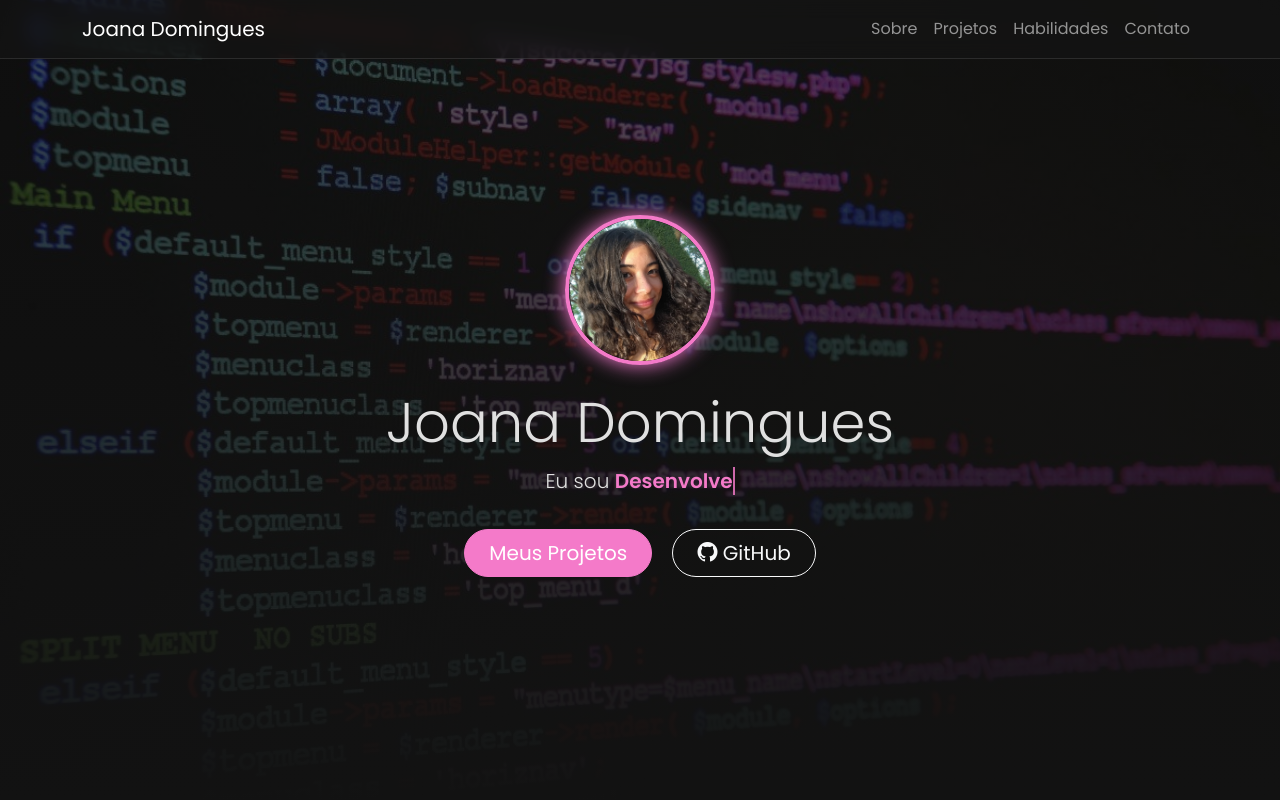
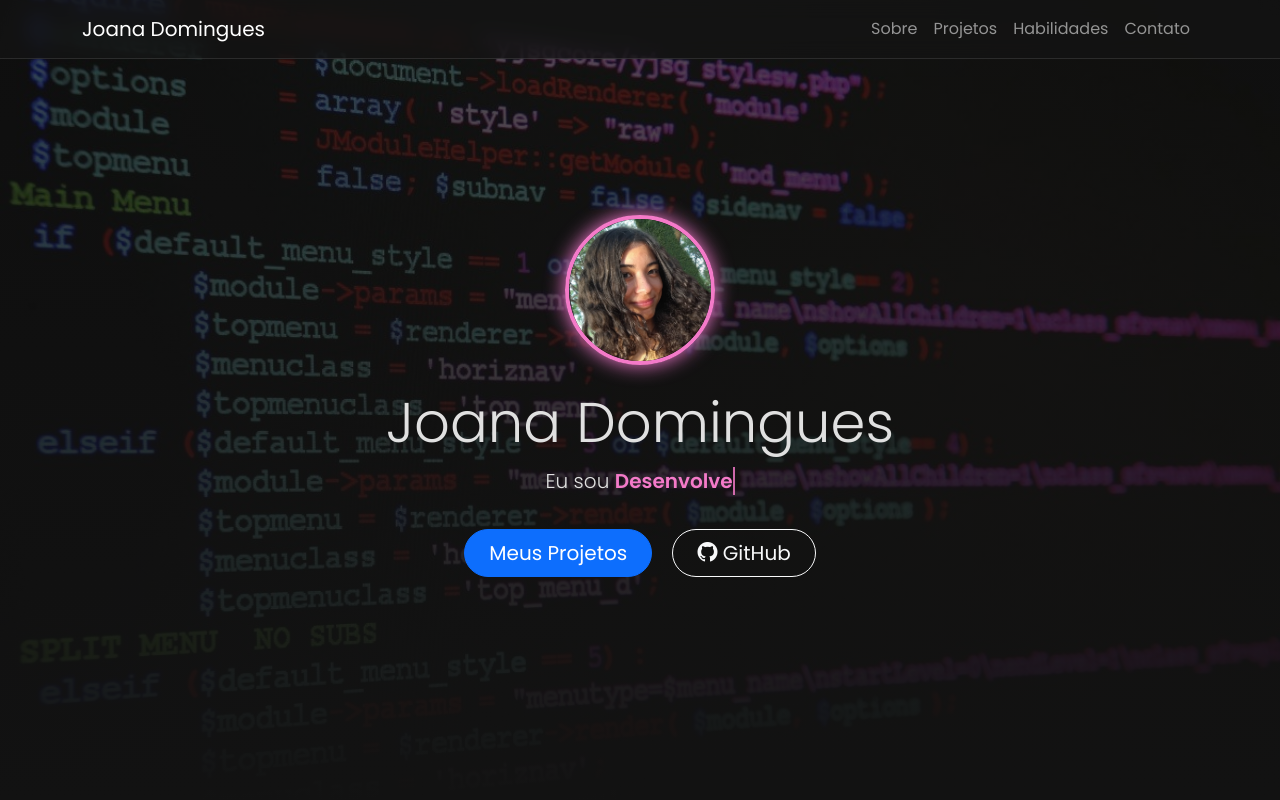
Before and after one commit to joanadominguess/portfolioweb, a plain HTML site: page index.html in a window 1280 px wide. Shown: the top 800 px of the page. Drawn offline with nearby package versions, Linux system fonts and the light colour scheme.

Commit message:
Update index.html

```diff
--- a/index.html
+++ b/index.html
@@ -40,7 +40,7 @@
             <h1 class="display-4">Joana Domingues</h1>
             <p class="lead">Eu sou <span id="typewriter" class="typewriter-text"></span></p>
             <div class="mt-4">
-                <a href="#projetos" class="btn btn-roxo btn-lg rounded-pill px-4 m-2">Meus Projetos</a>
+                <a href="#projetos" class="btn btn-primary btn-lg rounded-pill px-4 m-2">Meus Projetos</a>
                 <a href="https://github.com/joanadominguess" target="_blank" class="btn btn-outline-light btn-lg rounded-pill px-4 m-2">
                     <i class="bi bi-github"></i> GitHub
                 </a>
```
